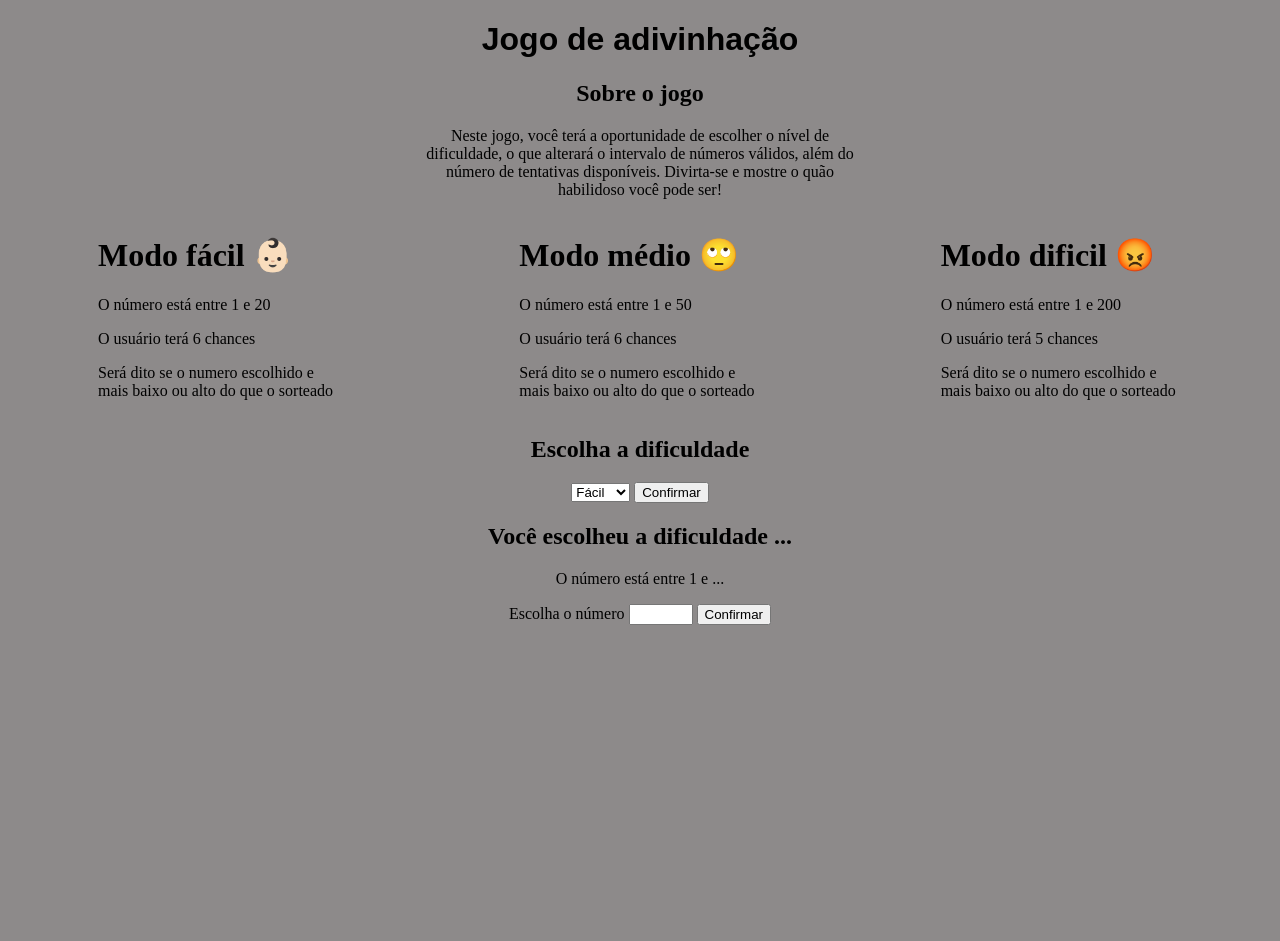
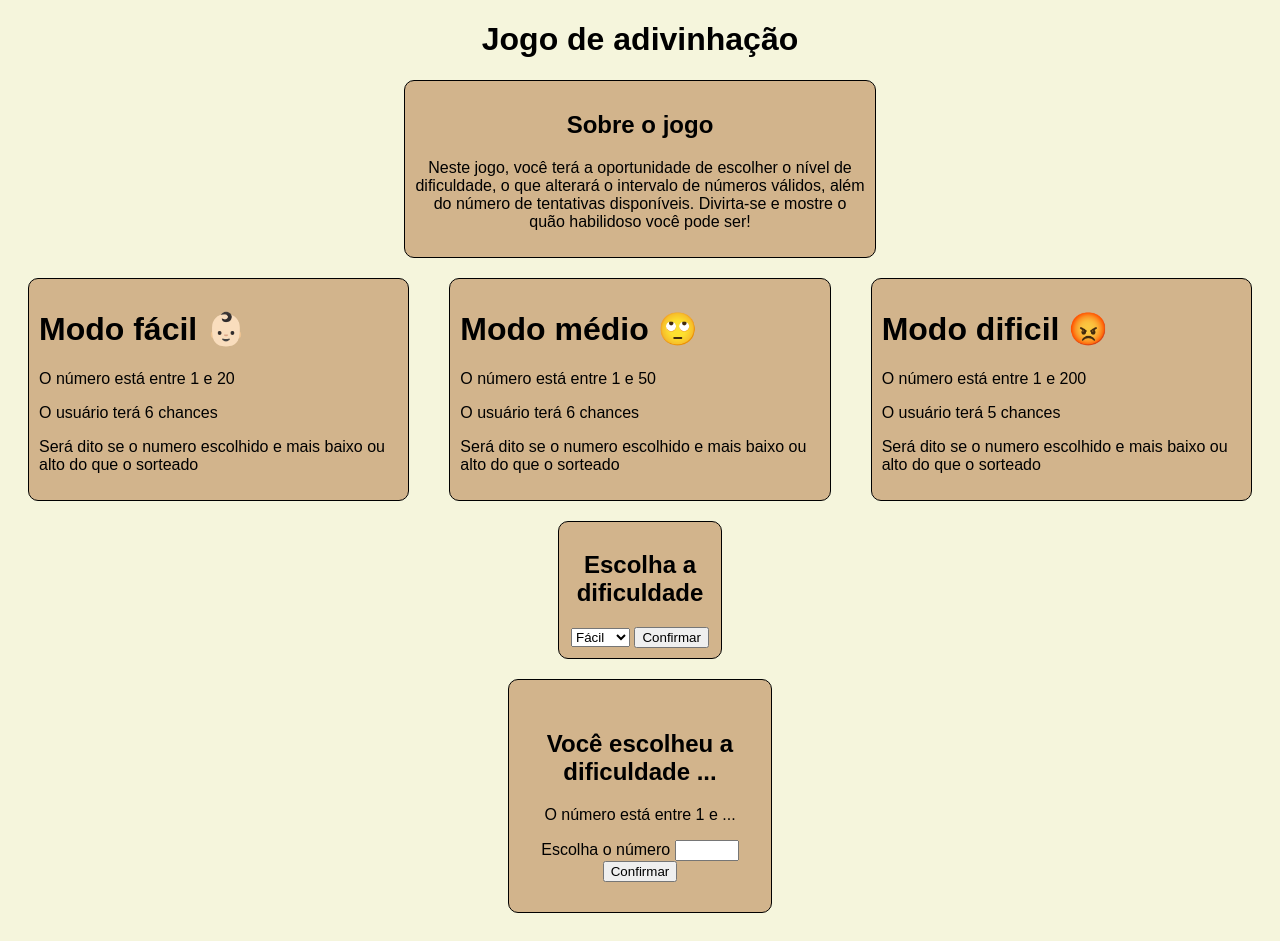
Before and after one commit to ArthurLpereira/Jogo_adivinhacao, a website: page index.html in a window 1280 px wide. Before the commit the page ends 800 px from the top, so only its background shows below. Drawn offline with Linux system fonts and the light colour scheme.

Commit message:
Update style.css

```diff
--- a/style.css
+++ b/style.css
@@ -1,42 +1,67 @@
-/*  muda cor do fundo */
+/* Muda cor do fundo*/
 body {
-  background-color: rgb(141, 138, 138);
+  background-color:  #F5F5DC;
 }
 
-/*alinha o titulo no centro */
+/* Centraliza o título */
 .titulo {
   text-align: center;
   font-family: Arial;
 }
 
-/*alinha o sobre o jogo no centro */
+/* Centraliza o "Sobre o jogo" */
 .sobre_jogo {
   width: 450px;
+  margin: auto; /* Centraliza horizontalmente */
   text-align: center;
-  margin-left: auto;
-  margin-right: auto;
+  font-family: Arial;
+  border: 1px solid black;
+  border-radius: 10px;
+  background-color:  #D2B48C;
+  padding: 10px; /* Aumenta o padding */
 }
 
-/* alinha os niveis de dificuldade na horizontal e de forma uniforme */
+/* Centraliza os níveis de dificuldade */
 .dificuldade {
-display: flex;
-justify-content: center;
+  display: flex;
+  justify-content: center;
+  font-family: Arial;
 }
 
+/* Estiliza os modos de dificuldade */
 .modo-facil,
 .modo-medio,
 .modo-dificil {
   flex: 1;
-  margin: 0 90px;
-
+  margin: 20px 20px;
+  font-family: Arial;
+  border: 1px solid black;
+  border-radius: 10px;
+  background-color:  #D2B48C;
+  padding: 10px;
 }
 
-/*Alinhar o escolha a dificuldade */
+/* Centraliza "Escolha a dificuldade" */
 .escolha-dificuldade {
   text-align: center;
-}
+  font-family: Arial;
+  border: 1px solid black;
+  border-radius: 10px;
+  background-color:  #D2B48C;
+  padding: 10px;
+  display:inline-block;
+  margin: 0px 550px;
+  }
 
-/*Alinhar o jogo*/
+
+/* Centraliza o "Jogo" */
 .jogo {
   text-align: center;
+  font-family: Arial;
+  border: 1px solid black;
+  border-radius: 10px;
+  background-color:  #D2B48C;
+  padding: 30px;
+  display: inline-block;
+  margin: 20px 500px;
 }
```
